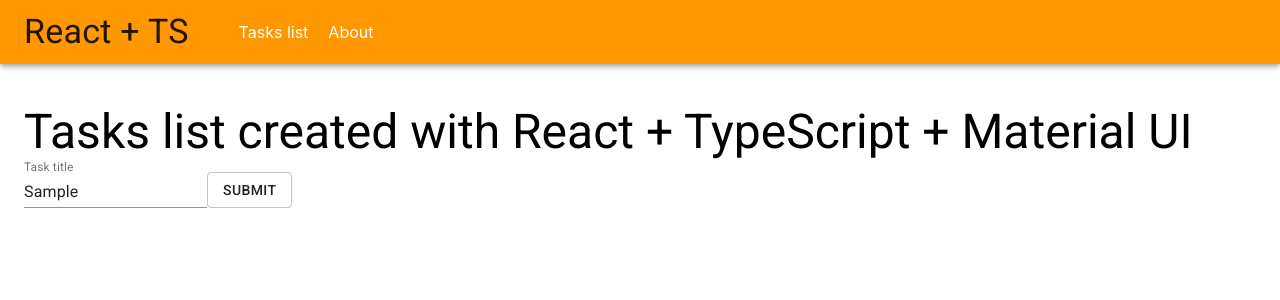
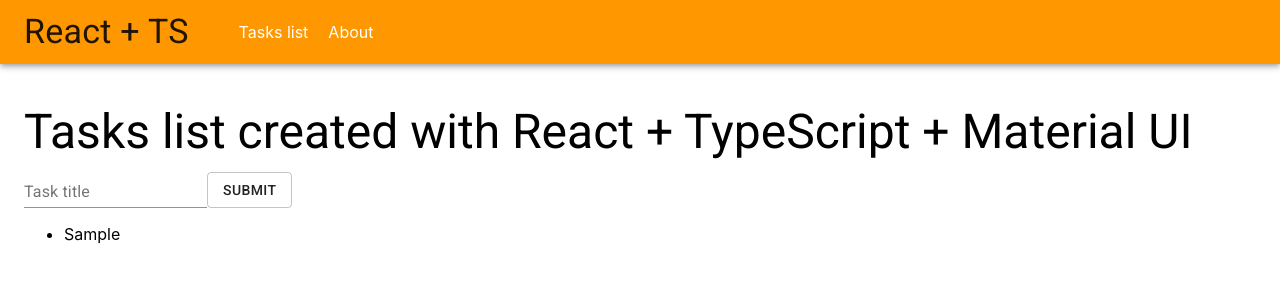
Before and after one commit to picprofit/react-typescript, a React (Create React App) app: page / in a window 1280 px wide. Both pictures are taken after typing "Sample" into the empty fields and a click on the button "SUBMIT". Shown: the top 300 px of the page. Built offline with nearby package versions, Linux system fonts and the light colour scheme.

Commit message:
add: tasks adding

```diff
--- a/src/App.tsx
+++ b/src/App.tsx
@@ -1,4 +1,4 @@
-import React from 'react';
+import React, { useState } from 'react';
 import Container from '@material-ui/core/Container';
 import Box from '@material-ui/core/Box';
 import Typography from '@material-ui/core/Typography';
@@ -7,6 +7,12 @@
 import TodoForm from './components/TodoForm';
 
 const App: React.FC = () => {
+  const [tasks, setTasks] = useState<string[]>([]);
+
+  const addTask = (task: string) => {
+    setTasks([...tasks, task]);
+  };
+
   return (
     <>
       <NavBar />
@@ -15,7 +21,12 @@
           <Typography variant="h3" component="h1">
             Tasks list created with React + TypeScript + Material UI
           </Typography>
-          <TodoForm />
+          <TodoForm addTask={addTask} />
+          <ul>
+            {tasks.map(item => {
+              return <li key={item}>{item}</li>;
+            })}
+          </ul>
         </Box>
       </Container>
     </>
--- a/src/components/TodoForm.tsx
+++ b/src/components/TodoForm.tsx
@@ -11,12 +11,17 @@
   align-items: flex-end;
 `;
 
-const TodoForm: React.FC = () => {
+interface TodoFormProps {
+  addTask: (task: string) => void;
+}
+
+const TodoForm: React.FC<TodoFormProps> = ({ addTask }) => {
   const [title, setTitle] = useState<string>('');
 
   const handleSubmit = (e: React.FormEvent<HTMLFormElement>) => {
     e.preventDefault();
-    console.log(`Submit: ${title}`);
+    addTask(title);
+    setTitle('');
   };
 
   return (
```
